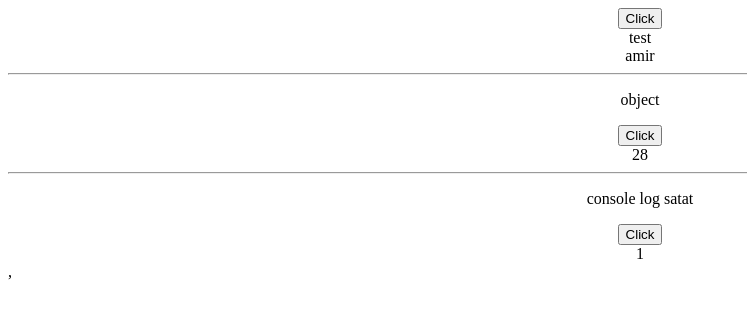
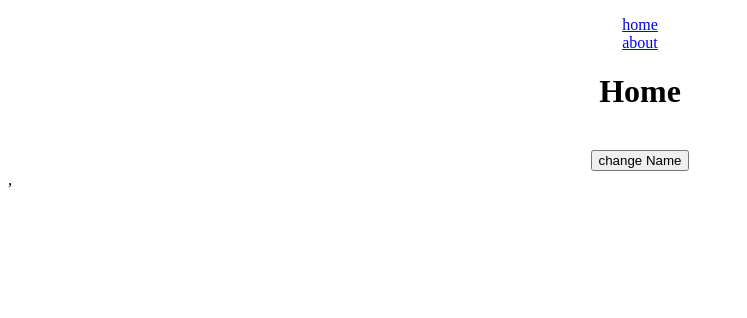
Before and after one commit to AmirTaki/react-hooks, a React (Create React App) app: page / in a window 1280 px wide. Shown: the top 318 px of the page, without its empty margins (0-747 px from the left). Built offline with nearby package versions, Linux system fonts and the light colour scheme.

Commit message:
useEffect in react

```diff
--- a/src/App.js
+++ b/src/App.js
@@ -1,93 +1,19 @@
 
 import './App.css';
-
-import {  useState } from 'react';
-
-
+import {Routes, Route} from "react-router-dom"
+import About from "./components/pages/About"
+import Home from "./components/pages/Home"
 
 function App() {
 
-  const [state, setState] = useState("test");
-
-  // console.log(`state : ${state}` )
-
-  let name = "amir";
-
-
-  // -----------------------------------------------------
-
-  const [stateObjest, setStateObject] = useState ({
-    name : "amir",
-    age : 28
-  })
-
-
-  // console.log(`stateObjest : ${stateObjest.name} ${stateObjest.age}` )
-
-
-
-  const handleChangeName = ()=>{
-    name = "alpha"
-    setState ("alpha")
-
-  }
-
-
-  const handelObject = () =>{
-    setStateObject ((prevState)=>({
-      ...prevState,
-      age : 30
-    }))
-
-  }
-
-// -------------------------------------------------------
-
-
-  const [satateF, setStateF] = useState(1)
-
-  console.log(`stataF_1 :  ${satateF}`)
-
-  const handle = () =>{
-    setStateF(2)
-    console.log(`stataF_2:  ${satateF}`)
-
-  }
 
   return (
     <div className="App">
 
-        <button onClick={handleChangeName}>
-          Click
-        </button>
-
-        <br></br>
-
-        {state}
-
-        <br></br>
-
-        {name}
-
-        <hr></hr>
-
-        <p>object</p>
-
-        <button onClick={handelObject}>Click</button>
-
-        <br></br>
-
-        {stateObjest.age}
-
-        <hr></hr>
-
-        <p>console log satat</p>
-
-        <button onClick={handle}>Click</button>
-
-        <br></br>
-
-        {satateF}
+      <Routes>
+        <Route path='/' element = {<Home/>}></Route>
+        <Route path='/about' element = {<About/>}></Route>
+      </Routes>
 
 
     </div>
--- /dev/null
+++ b/src/components/pages/About.jsx
@@ -0,0 +1,11 @@
+import Header from "./header/Header";
+const About = () => {
+    return (
+        <>
+            <Header />
+            <br></br>
+        <h1>About</h1>
+        </>
+    )
+}
+export default About;
--- /dev/null
+++ b/src/components/pages/Home.jsx
@@ -0,0 +1,51 @@
+import { useEffect, useState } from "react";
+import Header from "./header/Header";
+
+const Home = () => {
+
+
+const [name, setName] = useState ("amir");
+
+
+//    useEffect
+useEffect(()=>{
+    // Api Call
+    console.log("mounting");
+    console.log(name)
+
+    // counter
+    let count = 0;
+    const counter = setInterval(() => {
+        // console.log(++count);
+    }, 1000);
+
+    return()=>{
+        console.log("unMounting")
+        clearInterval(counter)
+    };
+
+}, [name])
+
+
+console.log("init render")
+
+
+    return (
+        <>
+       <Header />
+       <br></br>
+
+        <h1>Home</h1>
+
+        <br></br>
+        <button onClick={()=>{
+            setName("mani")
+        }}>change Name</button>
+        </>
+    )
+}
+export default Home;
+
+// useEffect(()=>{
+
+// }, [])
--- /dev/null
+++ b/src/components/pages/header/Header.jsx
@@ -0,0 +1,14 @@
+import { Link } from "react-router-dom";
+
+const Header = () =>{
+    return (
+        <>
+            <p></p>
+        <Link to = "/">home</Link>
+        <br></br>
+        <Link to = "/about">about</Link>
+        </>
+    )
+}
+
+export default Header;
```
